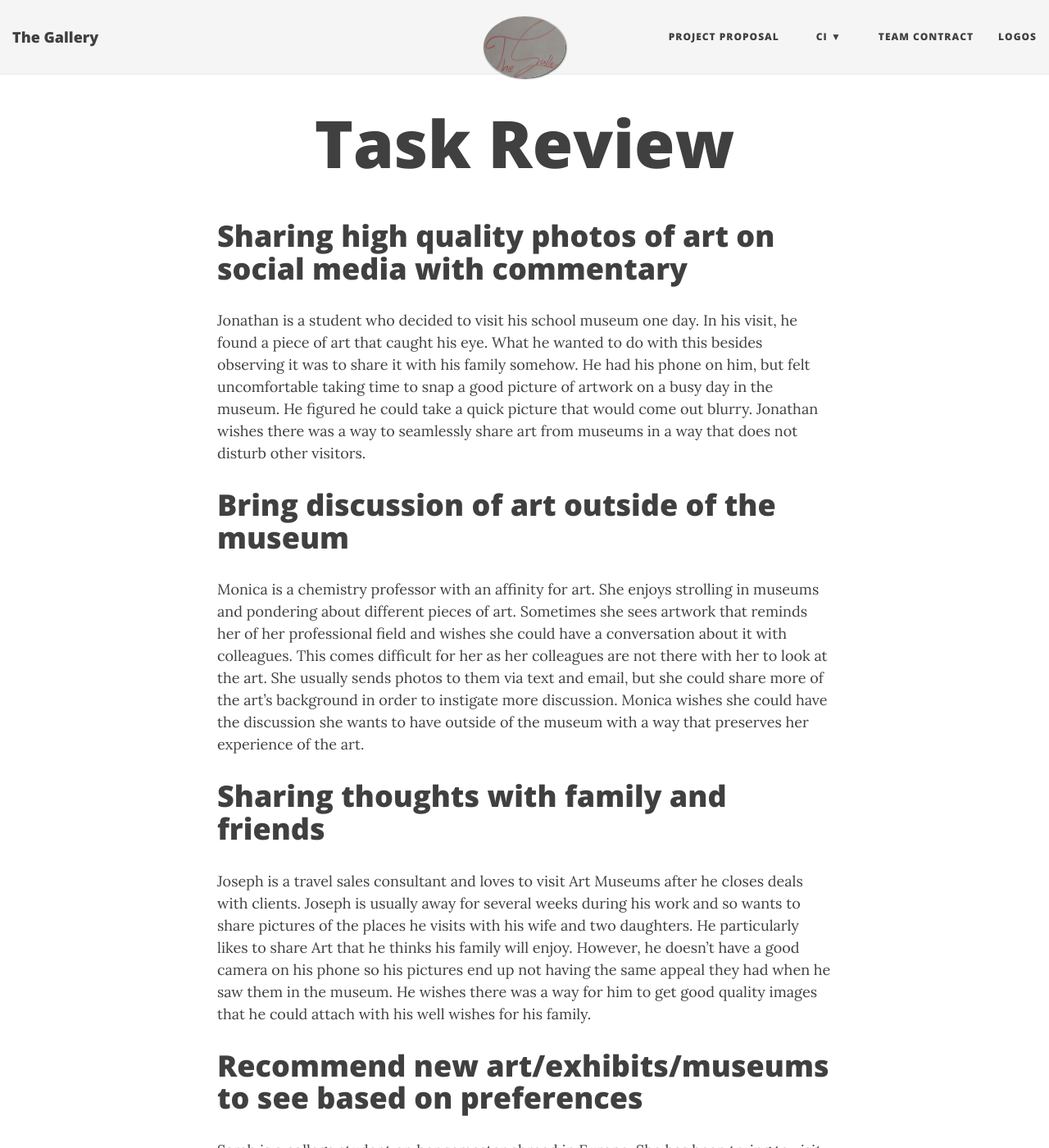
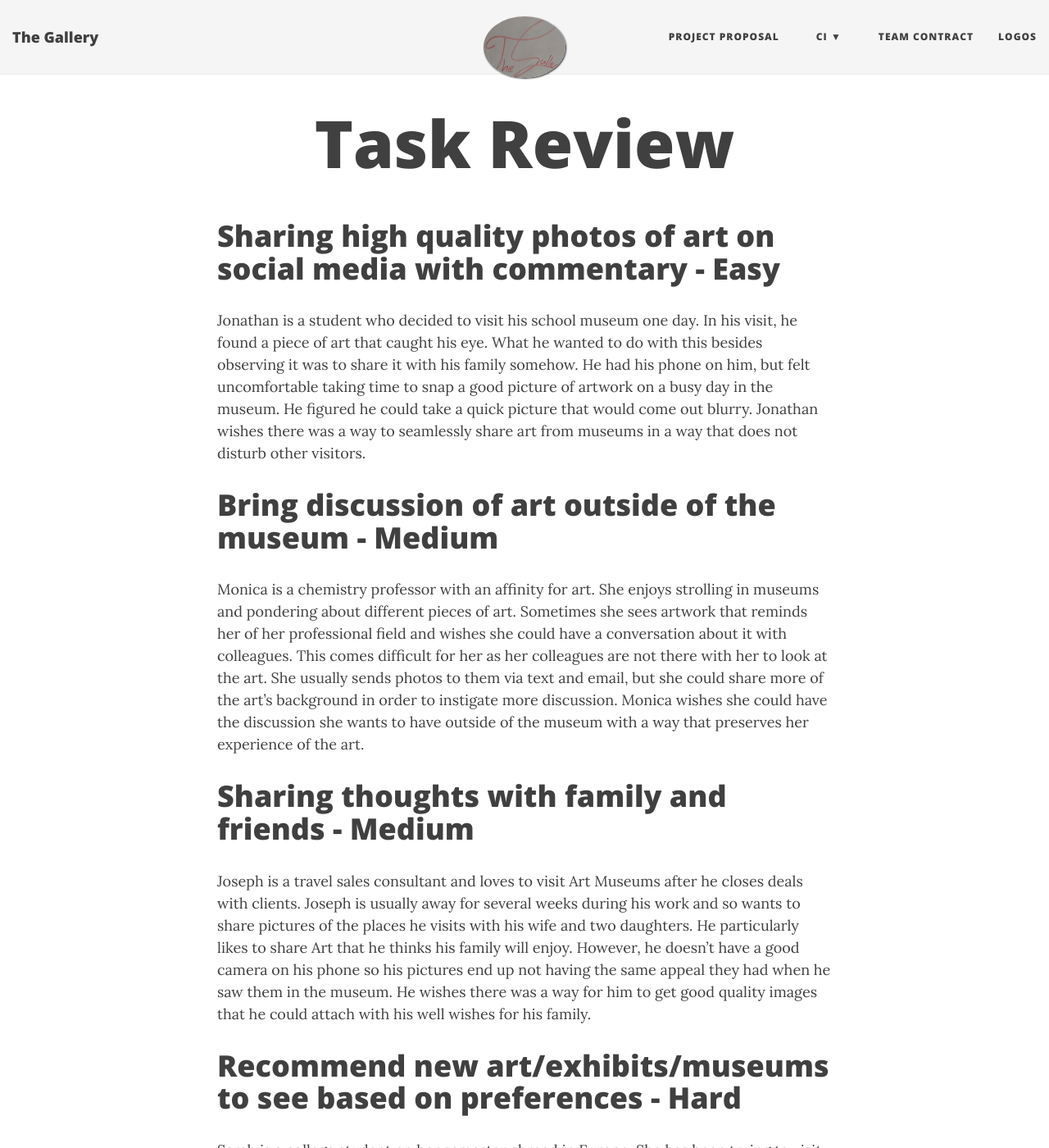
Before and after one commit to ethioeph/muse-soc-network, a Jekyll site: the page built from assignments/task_review.md, in a window 1280 px wide and 1400 px high. Shown: the whole window at 82% size. Built offline with Jekyll 4.4.1, drawn with Linux system fonts in a browser that asks for light colours; nearby versions of some CDN libraries; some of the changed text lies outside the part shown.

Commit message:
Update task_review.md

```diff
--- a/assignments/task_review.md
+++ b/assignments/task_review.md
@@ -5,26 +5,26 @@ subtitle:
 gh-repo: ethioeph/ethioeph.github.io/muse-soc-network
 ---
 
-# Sharing high quality photos of art on social media with commentary
+# Sharing high quality photos of art on social media with commentary - Easy
 
 Jonathan is a student who decided to visit his school museum one day. In his visit, he found a piece of art that caught his eye. What he wanted to do with this besides observing it was to share it with his family somehow. He had his phone on him, but felt uncomfortable taking time to snap a good picture of artwork on a busy day in the museum. He figured he could take a quick picture that would come out blurry. Jonathan wishes there was a way to seamlessly share art from museums in a way that does not disturb other visitors.
 
-# Bring discussion of art outside of the museum
+# Bring discussion of art outside of the museum - Medium
 
 Monica is a chemistry professor with an affinity for art. She enjoys strolling in museums and pondering about different pieces of art. Sometimes she sees artwork that reminds her of her professional field and wishes she could have a conversation about it with colleagues. This comes difficult for her as her colleagues are not there with her to look at the art. She usually sends photos to them via text and email, but she could share more of the art’s background in order to instigate more discussion. Monica wishes she could have the discussion she wants to have outside of the museum with a way that preserves her experience of the art.
 
-# Sharing thoughts with family and friends
+# Sharing thoughts with family and friends - Medium
 
 Joseph is a travel sales consultant and loves to visit Art Museums after he closes deals with clients. Joseph is usually away for several weeks during his work and so wants to share pictures of the places he visits with his wife and two daughters. He particularly likes to share Art that he thinks his family will enjoy. However, he doesn’t have a good camera on his phone so his pictures end up not having the same appeal they had when he saw them in the museum. He wishes there was a way for him to get good quality images that he could attach with his well wishes for his family.
 
-# Recommend new art/exhibits/museums to see based on preferences
+# Recommend new art/exhibits/museums to see based on preferences - Hard
 
 Sarah is a college student on her semester abroad in Europe. She has been trying to visit as many historical sites and museums as she can in her limited time abroad. However, she has a hard time actually finding the places that fit her particular taste in Art. In fact, she is usually frustrated when she hears about interesting art exhibitions that were happening around her only after they have come to pass. She wishes there was a way for her to get good recommendations about Art that match her preferences so she can plan her trips better and not miss good exhibitions.
 
-# Make art/language accessible to casual museum goers
+# Make art/language accessible to casual museum goers - Hard
 
 Xavier is a young adult who enjoys going to museums.  Xavier grew up in a low-income household and didn’t attend college.  He has always loved learning about art, but didn’t have the resources to pursue this type of education growing up, and his high school didn’t offer any art or art history classes due to budget cuts in his area.  Since graduating from high school and getting a job, Xavier has had less free time to visit museums.  He tried enrolling in an art history class at his local community college to learn more about ancient Greek art.  It was going well for a while, but with increasing demands from work he didn’t have enough time to commute to and from class.  He’s now taking an online course to try to learn more about his favourite types of art, but it’s difficult to understand all of the lofty terminology without having people to explain it to him.
 
-# Connect with new people who have similar tastes/interest
+# Connect with new people who have similar tastes/interest -
 
 Trinity recently moved to a new city, and doesn’t have many friends yet.  They’ve been working for a couple of months and have made a few connections through work, but are looking for a group of friends with more similarities to themself.  Trinity really enjoys going to museums, but doesn’t necessarily see it as a central part of their identity.  They’ve been trying to look for new friends by: joining a book club, playing Magic at a local game store, and going out to bars.  They’re still looking for new routes through which they can meet people, however.
```
